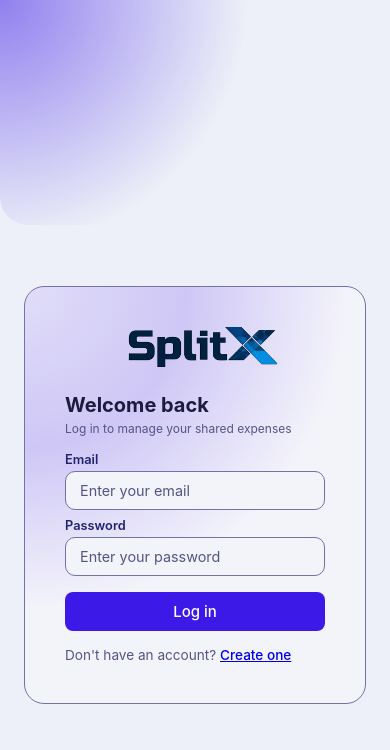
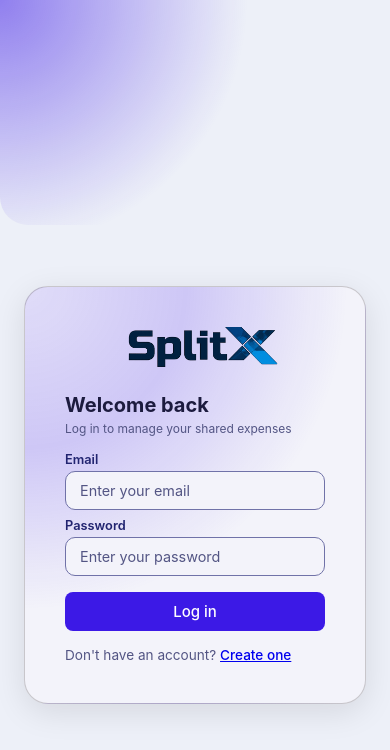
Before and after one commit to kapil-soni-exe/SplitX-App, a React (Vite) app in the folder client/: page /login in a window 390 px wide. Shown: the top 750 px of the page. Built offline with nearby package versions, Linux system fonts and the light colour scheme; no server answers.

Commit message:
UI changes

```diff
--- a/client/index.html
+++ b/client/index.html
@@ -3,8 +3,11 @@
   <head>
     <meta charset="UTF-8" />
     <link rel="icon" type="image/svg+xml" href="/vite.svg" />
-    <meta name="viewport" content="width=device-width, initial-scale=1.0" />
-    <title>Spilt X</title>
+    <meta name="viewport" content="width=device-width, initial-scale=1.0, maximum-scale=1.0, user-scalable=no, viewport-fit=cover" />
+    <meta name="theme-color" content="#111113" />
+    <meta name="apple-mobile-web-app-capable" content="yes" />
+    <meta name="apple-mobile-web-app-status-bar-style" content="black-translucent" />
+    <title>SplitX</title>
   </head>
   <body>
     <div id="root"></div>
--- a/client/src/auth/Auth.css
+++ b/client/src/auth/Auth.css
@@ -48,8 +48,11 @@
     padding: 2.5rem;
     background: var(--card-gradiant),
     var(--bg-card);
-    border: 1px solid var(--border);
-    border-radius:20px ;
+    border: 1px solid var(--glass-border);
+    border-radius:24px ;
+    backdrop-filter: blur(24px);
+    -webkit-backdrop-filter: blur(24px);
+    box-shadow: 0 8px 32px 0 rgba(0, 0, 0, 0.1);
 }
 
 
@@ -137,8 +140,11 @@
 
     .auth-form{
         margin-top: -5rem;
-        padding: 1.75rem 1.5rem;
-
+        padding: 1.75rem 1.5rem calc(1.75rem + env(safe-area-inset-bottom));
+        flex: 1;
+        display: flex;
+        flex-direction: column;
+        justify-content: center;
     }
     .login-heading h1{
         font-size: 1.25rem;
--- a/client/src/auth/AuthLayout.jsx
+++ b/client/src/auth/AuthLayout.jsx
@@ -1,8 +1,11 @@
 import React from 'react'
 import "./Auth.css"
-import { Outlet } from 'react-router-dom'
+import { Outlet, useLocation } from 'react-router-dom'
+import { AnimatePresence, motion } from 'framer-motion'
 
 function AuthLayout() {
+  const location = useLocation();
+
   return (
     <main className='layout'>
         <section className="left-screen">
@@ -17,7 +20,18 @@ function AuthLayout() {
                 <img src="/logo1.png" alt="auth-log" className='auth-logo light' />
                 <img src="/logo-light.png" alt="auth-log" className='auth-logo dark' />
 
-            <Outlet/>
+            <AnimatePresence mode="wait">
+              <motion.div
+                key={location.pathname}
+                initial={{ opacity: 0, x: -20 }}
+                animate={{ opacity: 1, x: 0 }}
+                exit={{ opacity: 0, x: 20 }}
+                transition={{ duration: 0.3, ease: "easeInOut" }}
+                style={{ width: "100%" }}
+              >
+                <Outlet/>
+              </motion.div>
+            </AnimatePresence>
 
             </div>
         </section>
--- /dev/null
+++ b/client/src/components/PageTransition.jsx
@@ -0,0 +1,31 @@
+import React from "react";
+import { motion } from "framer-motion";
+
+const pageVariants = {
+  initial: { opacity: 0, y: 15, scale: 0.98 },
+  animate: { opacity: 1, y: 0, scale: 1 },
+  exit: { opacity: 0, y: -15, scale: 0.98 },
+};
+
+const pageTransition = {
+  type: "tween",
+  ease: "easeInOut",
+  duration: 0.3,
+};
+
+const PageTransition = ({ children }) => {
+  return (
+    <motion.div
+      initial="initial"
+      animate="animate"
+      exit="exit"
+      variants={pageVariants}
+      transition={pageTransition}
+      style={{ width: "100%", height: "100%" }}
+    >
+      {children}
+    </motion.div>
+  );
+};
+
+export default PageTransition;
--- a/client/src/components/comman/Button.jsx
+++ b/client/src/components/comman/Button.jsx
@@ -1,5 +1,5 @@
-
 import { Children } from "react";
+import { motion } from "framer-motion";
 import "./Button.css";
 
 export default function Button({
@@ -12,13 +12,15 @@ export default function Button({
   children
 }) {
   return (
-    <button
+    <motion.button
       type={type}
       onClick={onClick}
       disabled={disabled}
       className={`btn btn-${variant} ${className}`}
+      whileTap={disabled ? {} : { scale: 0.95 }}
+      transition={{ type: "spring", stiffness: 400, damping: 25 }}
     >
       {text} {children}
-    </button>
+    </motion.button>
   );
 }
--- a/client/src/layouts/DashboardLayout.jsx
+++ b/client/src/layouts/DashboardLayout.jsx
@@ -1,6 +1,7 @@
 import React, { useEffect, useState } from 'react'
 import Sidebar from '../components/sidebar/Sidebar'
-import { Outlet } from 'react-router-dom'
+import { Outlet, useLocation } from 'react-router-dom'
+import { AnimatePresence } from 'framer-motion'
 import "./dashboardLayout.css"
 import Topbar from '../components/topbar/Topbar'
 import BottomBar from '../components/Bottombar/BottomBar'
@@ -9,6 +10,7 @@ import BottomBar from '../components/Bottombar/BottomBar'
 function DashboardLayout() {
 
   const [hideBottomBar, setHideBottomBar] = useState(false);
+  const location = useLocation();
 
 
 
@@ -41,6 +43,15 @@ useEffect(() => {
   useEffect(()=>{
     document.documentElement.setAttribute("data-theme",theme)
 
+    // Dynamically update the theme-color meta tag for PWA
+    let metaThemeColor = document.querySelector("meta[name=theme-color]");
+    if (!metaThemeColor) {
+      metaThemeColor = document.createElement("meta");
+      metaThemeColor.name = "theme-color";
+      document.head.appendChild(metaThemeColor);
+    }
+    metaThemeColor.content = theme === "dark" ? "#111113" : "#EDF0F8";
+
   }, [theme])
   return (
     <div className="dashboard-layout">
@@ -49,7 +60,11 @@ useEffect(() => {
      <div className="dashboard-main">
           <Topbar theme={theme} themeToggle={themeToggle} />
         <main className='dashboard-content'>
-            <Outlet context={{ setHideBottomBar }}/>
+          <AnimatePresence mode="wait">
+            <React.Fragment key={location.pathname}>
+              <Outlet context={{ setHideBottomBar }}/>
+            </React.Fragment>
+          </AnimatePresence>
         </main>
 
         {isMobile && !hideBottomBar && <BottomBar />}
--- a/client/src/routes/index.jsx
+++ b/client/src/routes/index.jsx
@@ -9,6 +9,7 @@ import Group from "../pages/Group_Page/Group";
 import InviteCheck from "../pages/Group_Page/components/GroupList/InviteCheck";
 import ProtectedRoute from "../components/ProtectedRoute";
 import ProfilePage from "../pages/Profile_Page/ProfilePage";
+import PageTransition from "../components/PageTransition";
 
 export const router = createBrowserRouter([
   {
@@ -31,7 +32,9 @@ export const router = createBrowserRouter([
         path: "dashboard",
         element: (
           <ProtectedRoute>
-            <Dashboard />
+            <PageTransition>
+              <Dashboard />
+            </PageTransition>
           </ProtectedRoute>
         ),
       },
@@ -40,7 +43,9 @@ export const router = createBrowserRouter([
         path: "groups",
         element: (
           <ProtectedRoute>
-            <Group />
+            <PageTransition>
+              <Group />
+            </PageTransition>
           </ProtectedRoute>
         ),
       },
@@ -48,7 +53,9 @@ export const router = createBrowserRouter([
         path:"profile",
         element:(
           <ProtectedRoute>
-            <ProfilePage/>
+            <PageTransition>
+              <ProfilePage/>
+            </PageTransition>
           </ProtectedRoute>
         )
       }
--- a/client/src/styles/global.css
+++ b/client/src/styles/global.css
@@ -20,6 +20,21 @@ html, body {
     background-color: var(--bg-main);
     color: var(--text-primary);
     overflow-x: hidden;
+
+    /* PWA Full-screen and native feel additions */
+    -webkit-tap-highlight-color: transparent;
+    user-select: none;
+    -webkit-user-select: none;
+    padding-top: env(safe-area-inset-top);
+    padding-bottom: env(safe-area-inset-bottom);
+    padding-left: env(safe-area-inset-left);
+    padding-right: env(safe-area-inset-right);
+}
+
+/* Allow text selection only on standard input elements */
+input, textarea {
+    user-select: auto;
+    -webkit-user-select: auto;
 }
 
 a, button, input {
--- a/client/vite.config.js
+++ b/client/vite.config.js
@@ -14,7 +14,7 @@ export default defineConfig({
         description: "Smart expense splitting app",
         theme_color: "#0f172a",
         background_color: "#0f172a",
-        display: "standalone",
+        display: "fullscreen",
         start_url: "/",
         icons: [
           {
```
